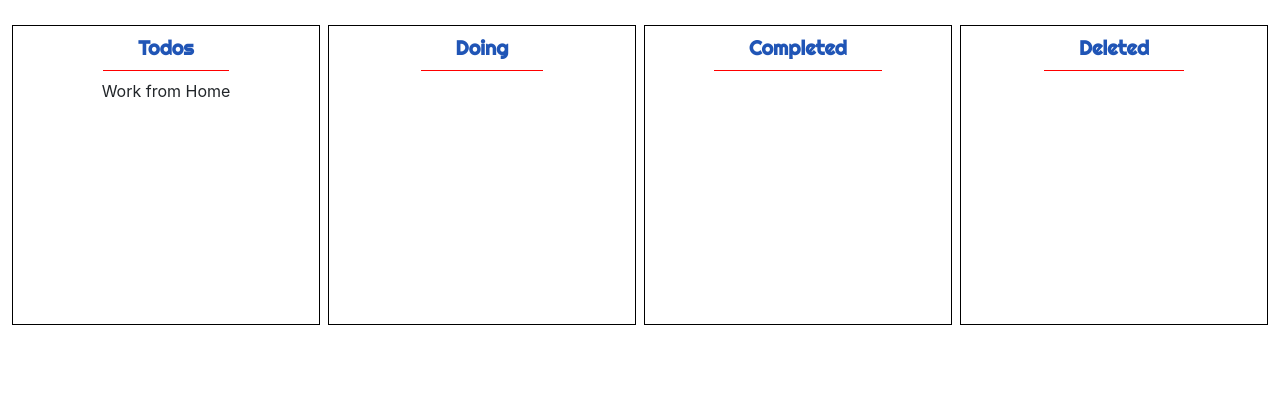
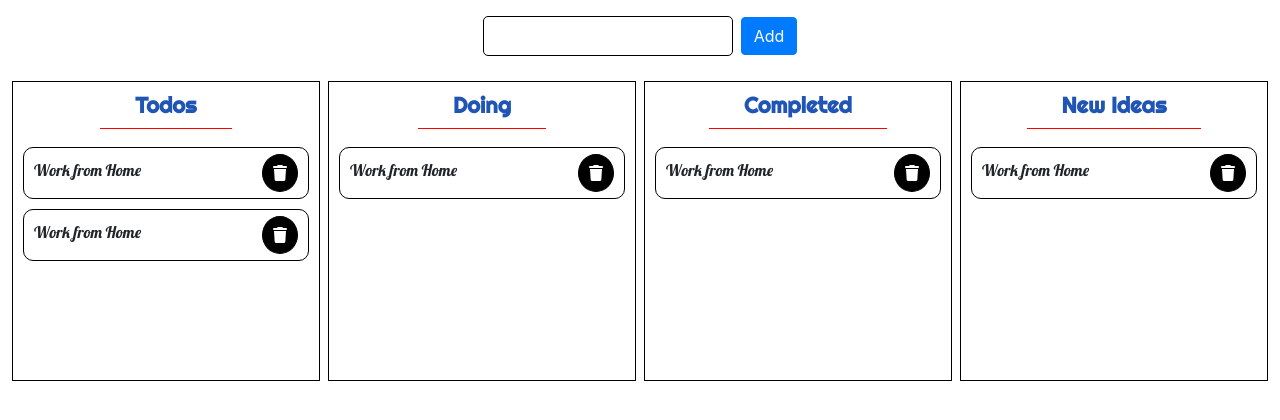
Before and after one commit to adil-shabab/drag-and-drop-js, a plain HTML site: page index.html in a window 1280 px wide. Drawn offline with nearby package versions, Linux system fonts and the light colour scheme.

Commit message:
started to add scripts

```diff
--- a/index.html
+++ b/index.html
@@ -11,33 +11,54 @@
     <link rel="stylesheet" href="https://stackpath.bootstrapcdn.com/bootstrap/4.3.1/css/bootstrap.min.css" integrity="sha384-ggOyR0iXCbMQv3Xipma34MD+dH/1fQ784/j6cY/iJTQUOhcWr7x9JvoRxT2MZw1T" crossorigin="anonymous">
   </head>
   <body class="px-2">
+        <div class="mt-3 d-flex justify-content-center align-items-center">
+            <input type="text">
+            <button class="ml-2 btn btn-primary">Add</button>
+        </div>
       <div class="row p-0 m-0 mr-0 container-fluid">
-        <div class="p-0 px-1 col-lg-3 col-md-6 col-12">
+        <div class="p-0 px-1 col-lg-3 col-md-6 col-12 box">
             <div class="header">
                 <h3>Todos</h3>
-                <div class="d-flex justify-content-between align-items-center">
+                <div class="todo d-flex justify-content-between align-items-center" draggable="true">
                     <p>Work from Home</p>
-
+                    <i class="fa-solid fa-trash"></i>
+                </div>
+                <div class="todo d-flex justify-content-between align-items-center" draggable="true">
+                    <p>Work from Home</p>
+                    <i class="fa-solid fa-trash"></i>
                 </div>
             </div>
         </div>
-        <div class="p-0 px-1 col-lg-3 col-md-6 col-12 ">
+        <div class="p-0 px-1 col-lg-3 col-md-6 col-12 box">
             <div class="header">
                 <h3>Doing</h3>
+                <div class="todo d-flex justify-content-between align-items-center" draggable="true">
+                    <p>Work from Home</p>
+                    <i class="fa-solid fa-trash"></i>
+                </div>
             </div>
         </div>
         <div class="p-0 px-1 col-lg-3 col-md-6 col-12">
             <div class="header">
                 <h3>Completed</h3>
+                <div class="todo d-flex justify-content-between align-items-center" draggable="true">
+                    <p>Work from Home</p>
+                    <i class="fa-solid fa-trash"></i>
+                </div>
             </div>
         </div>
-        <div class="p-0 px-1 col-lg-3 col-md-6 col-12">
+        <div class="p-0 px-1 col-lg-3 col-md-6 col-12 box">
             <div class="header">
-                <h3>Deleted</h3>
+                <h3>New Ideas</h3>
+                <div class="todo d-flex justify-content-between align-items-center" draggable="true">
+                    <p>Work from Home</p>
+                    <i class="fa-solid fa-trash"></i>
+                </div>
             </div>
         </div>
       </div>
     <!-- Optional JavaScript -->
+    <script src="script.js"></script>
     <!-- jQuery first, then Popper.js, then Bootstrap JS -->
     <script src="https://code.jquery.com/jquery-3.3.1.slim.min.js" integrity="sha384-q8i/X+965DzO0rT7abK41JStQIAqVgRVzpbzo5smXKp4YfRvH+8abtTE1Pi6jizo" crossorigin="anonymous"></script>
     <script src="https://cdnjs.cloudflare.com/ajax/libs/popper.js/1.14.7/umd/popper.min.js" integrity="sha384-UO2eT0CpHqdSJQ6hJty5KVphtPhzWj9WO1clHTMGa3JDZwrnQq4sF86dIHNDz0W1" crossorigin="anonymous"></script>
--- a/script.js
+++ b/script.js
@@ -0,0 +1,2 @@
+const todo = document.querySelectorAll('.todo')
+console.log(todo)
--- a/style.css
+++ b/style.css
@@ -18,8 +18,38 @@ font-family: 'Righteous', cursive */
 .header h3{
     color: rgb(32, 85, 182);
     font-family: 'Righteous', cursive;
-    font-size: 20px;
+    font-size: 22px;
     font-weight: bold;
     border-bottom: 1px solid red;
     padding: 0px 35px 10px 35px;
 }
+.todo{
+    border: 1px solid black;
+    width: 100%;
+    margin-top: 10px;
+    border-radius: 10px;
+    padding: 0px 10px;
+}
+.todo p{
+    padding-top: 10px;
+    font-family: 'Lobster', cursive;
+}
+.todo i{
+    background: #000;
+    color: white;
+    padding: 10px;
+    border-radius: 50%;
+    cursor: pointer;
+    border: 1px solid black;
+    transition: 0.8s ease;
+}
+.todo i:hover{
+    background: white;
+    color: black;
+}
+input{
+    border-radius: 5px;
+    height: 40px;
+    border: 0.2px solid;
+    width: 250px;
+}
```
